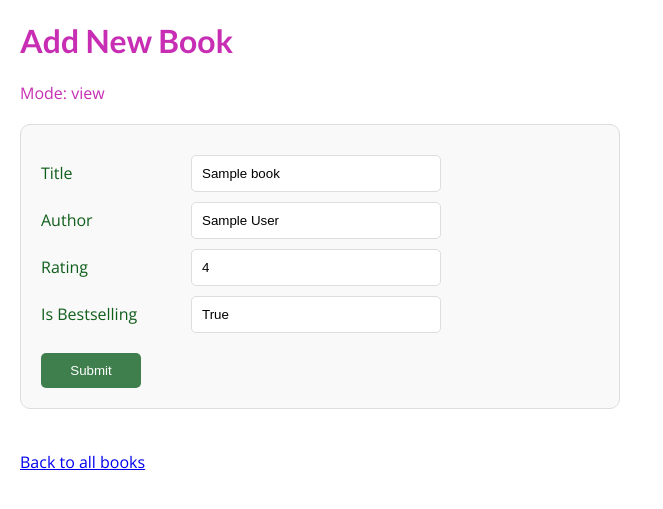
After one commit to fabrizionastri/book_store, a Django app: a page that uses book_outlet/templates/book_outlet/generic_form.html in a window 1280 px wide. The commit adds this page. Shown: the top 509 px of the page, without its empty margins (0-663 px from the left). Run offline with Django 5.2, Linux system fonts and the light colour scheme; tables that the repository leaves empty hold one stand-in row (values such as "Sample post").

Commit message:
added generic form

```diff
--- a/book_outlet/models.py
+++ b/book_outlet/models.py
@@ -37,11 +37,11 @@ class Address(models.Model):
     def get_absolute_url(self):
         return reverse("address_detail", args=[self.slug])
 
-    def save(
-        self, *args, **kwargs
-    ):  # not needed if using prepopulated_fields in the admin
-        self.slug = slugify(self)
-        super().save(*args, **kwargs)
+    # def save(
+    #     self, *args, **kwargs
+    # ):  # not needed if using prepopulated_fields in the admin
+    #     self.slug = slugify(self)
+    #     super().save(*args, **kwargs)
 
     class Meta:
         verbose_name_plural = "Addresses"
@@ -69,11 +69,11 @@ class Author(models.Model):
     def get_absolute_url(self):
         return reverse("author_detail", args=[self.slug])
 
-    def save(
-        self, *args, **kwargs
-    ):  # not needed if using prepopulated_fields in the admin
-        self.slug = slugify(self)
-        super().save(*args, **kwargs)
+    # def save(
+    #     self, *args, **kwargs
+    # ):  # not needed if using prepopulated_fields in the admin
+    #     self.slug = slugify(self)
+    #     super().save(*args, **kwargs)
 
     def __str__(self):
         return f"{self.first_name} {self.last_name}"
@@ -96,11 +96,11 @@ class Book(models.Model):  # extends the Model class
     def get_absolute_url(self):
         return reverse("book_detail", args=[self.slug])
 
-    def save(
-        self, *args, **kwargs
-    ):  # not needed if using prepopulated_fields in the admin
-        self.slug = slugify(self.title)
-        super().save(*args, **kwargs)
+    # def save(
+    #     self, *args, **kwargs
+    # ):  # not needed if using prepopulated_fields in the admin
+    #     self.slug = slugify(self.title)
+    #     super().save(*args, **kwargs)
 
     def __str__(self):  # returns a string representation of the object
         return f"{self.title} ({self.rating})"
--- /dev/null
+++ b/book_outlet/templates/book_outlet/generic_form.html
@@ -0,0 +1,24 @@
+{% extends "book_outlet/base.html" %}
+{% load custom_filters %}
+{% block title %}
+    {{ title }}
+{% endblock title %}
+{% block content %}
+    <h1>{{ title }}</h1>
+    <p>Mode: {{ mode }}</p>
+    <form method="POST" action="">
+        {% csrf_token %}
+        {% for field in fields %}
+            <div>
+                <label for="{{ field.name }}">{{ field.label }}</label>
+                <input type="text"
+                       id="{{ field.name }}"
+                       name="{{ field.name }}"
+                       value="{{ data|get_item:field.name }}">
+            </div>
+        {% endfor %}
+        <button type="submit">Submit</button>
+    </form>
+    <br>
+    <a href="{% url 'all_books' %}">Back to all books</a>
+{% endblock content %}
--- a/book_outlet/templates/book_outlet/generic_table.html
+++ b/book_outlet/templates/book_outlet/generic_table.html
@@ -1,7 +1,7 @@
 {% extends "book_outlet/base.html" %}
 {% load custom_filters %}
 {% block title %}
-    Index | Book Outlet
+    {{ title }}
 {% endblock title %}
 {% block content %}
     <table id="sortable-table">
@@ -13,6 +13,7 @@
         <tbody>
             {% for row in data %}
                 <tr>
+                    {% comment %} Note: get_idem is a custom filter defined in custom_filters.py {% endcomment %}
                     {% for col in columns %}<td>{{ row|get_item:col.name }}</td>{% endfor %}
                 </tr>
             {% endfor %}
--- a/book_outlet/templates/book_outlet/index.html
+++ b/book_outlet/templates/book_outlet/index.html
@@ -7,11 +7,11 @@
     <ul>
         {% for book in books %}
             <li>
-                {% comment %} <a href="{% url 'book_detail' book.id %}">{{ book.title }}</a> {% endcomment %}
                 <a href="{{ book.get_absolute_url }}">{{ book.title }}</a>
                 : by {{ book.author }} ({{ book.rating }})
                 {% if book.is_bestselling %}<strong>→ Bestseller!</strong>{% endif %}
-            </li>
+                <span>. . .</span>
+                <a href="{% url 'generic_form' book.slug %}">Edit</a>
             {% endfor %}
         </ul>
         <hr>
--- a/book_outlet/urls.py
+++ b/book_outlet/urls.py
@@ -7,5 +7,6 @@ from . import views
 urlpatterns = [
     path("", views.index, name="all_books"),
     path("generic_table/", views.generic_table, name="generic_table"),
+    path("generic_form/<slug:book_slug>/", views.generic_form, name="generic_form"),
     path("<slug:book_slug>/", views.book_detail, name="book_detail"),
 ]
--- a/book_outlet/views.py
+++ b/book_outlet/views.py
@@ -40,6 +40,44 @@ def generic_table(request):
         {"name": "is_bestselling", "title": "Is best selling ?"},
     ]
     data = Book.objects.all()
-    context = {"columns": columns, "data": data}
+    context = {"title": "Books", "columns": columns, "data": data}
 
     return render(request, "book_outlet/generic_table.html", context)
+
+
+from django.shortcuts import render, redirect
+from .models import Book
+
+
+def generic_form(request, book_slug=None):
+
+    fields = [
+        {"name": "title", "label": "Title"},
+        {"name": "author", "label": "Author"},
+        {"name": "rating", "label": "Rating"},
+        {"name": "is_bestselling", "label": "Is Bestselling"},
+    ]
+
+    if request.method == "POST":
+        # You can process the submitted form data here
+        # Example: handling the submitted form data to save it
+        title = request.POST.get("title")
+        author = request.POST.get("author")
+        rating = request.POST.get("rating")
+        is_bestselling = request.POST.get("is_bestselling") == "on"
+
+        # Saving the data to the Book model
+        book = Book.objects.create(
+            title=title,
+            author=author,
+            rating=rating,
+            is_bestselling=is_bestselling,
+        )
+        return redirect("all_books")  # Redirect to book listing after saving
+
+    # If GET request, show the form with blank or pre-populated data
+    book = get_object_or_404(Book, slug=book_slug)  # pk is the primary key, same as id
+
+    context = {"title": "Add New Book", "fields": fields, "data": book, "mode": "view"}
+
+    return render(request, "book_outlet/generic_form.html", context)
--- a/book_store/urls.py
+++ b/book_store/urls.py
@@ -1,25 +1,9 @@
-"""
-URL configuration for book_store project.
-
-The `urlpatterns` list routes URLs to views. For more information please see:
-    https://docs.djangoproject.com/en/5.1/topics/http/urls/
-Examples:
-Function views
-    1. Add an import:  from my_app import views
-    2. Add a URL to urlpatterns:  path('', views.home, name='home')
-Class-based views
-    1. Add an import:  from other_app.views import Home
-    2. Add a URL to urlpatterns:  path('', Home.as_view(), name='home')
-Including another URLconf
-    1. Import the include() function: from django.urls import include, path
-    2. Add a URL to urlpatterns:  path('blog/', include('blog.urls'))
-"""
-
 from django.contrib import admin
-from django.urls import path
-from django.urls import include
+from django.urls import path, include
+from . import views
 
 urlpatterns = [
     path("admin/", admin.site.urls),
+    path("", views.index, name="home"),
     path("book_outlet/", include("book_outlet.urls")),
 ]
--- /dev/null
+++ b/book_store/views.py
@@ -0,0 +1,6 @@
+from django.shortcuts import redirect
+
+
+def index(request):
+    # redirect to the book_outlet app index page
+    return redirect("book_outlet/")
--- a/static/app.css
+++ b/static/app.css
@@ -79,3 +79,43 @@ tr:hover {
 #main-navigation h1 a:active {
   color: white;
 }
+
+form {
+  color: rgb(16, 94, 27);
+  display: flex;
+  flex-direction: column;
+  max-width: 600px;
+  margin: 20px 0;
+  border: 1px solid #ddd;
+  padding: 20px;
+  border-radius: 10px;
+  background-color: #f9f9f9;
+}
+form > div {
+  display: flex;
+  align-items: center;
+  margin-top: 10px;
+}
+
+form > div > label {
+  width: 150px;
+}
+
+form > div > input {
+  width: 250px;
+  border: 1px solid #ddd;
+  padding: 10px;
+  border-radius: 5px;
+}
+
+form > button {
+  margin-top: 20px;
+
+  padding: 10px;
+  width: 100px;
+  background-color: #3f7e4d;
+  color: white;
+  border: none;
+  border-radius: 5px;
+  cursor: pointer;
+}
```
Lines whose indentation alone changed are shown as unchanged.
